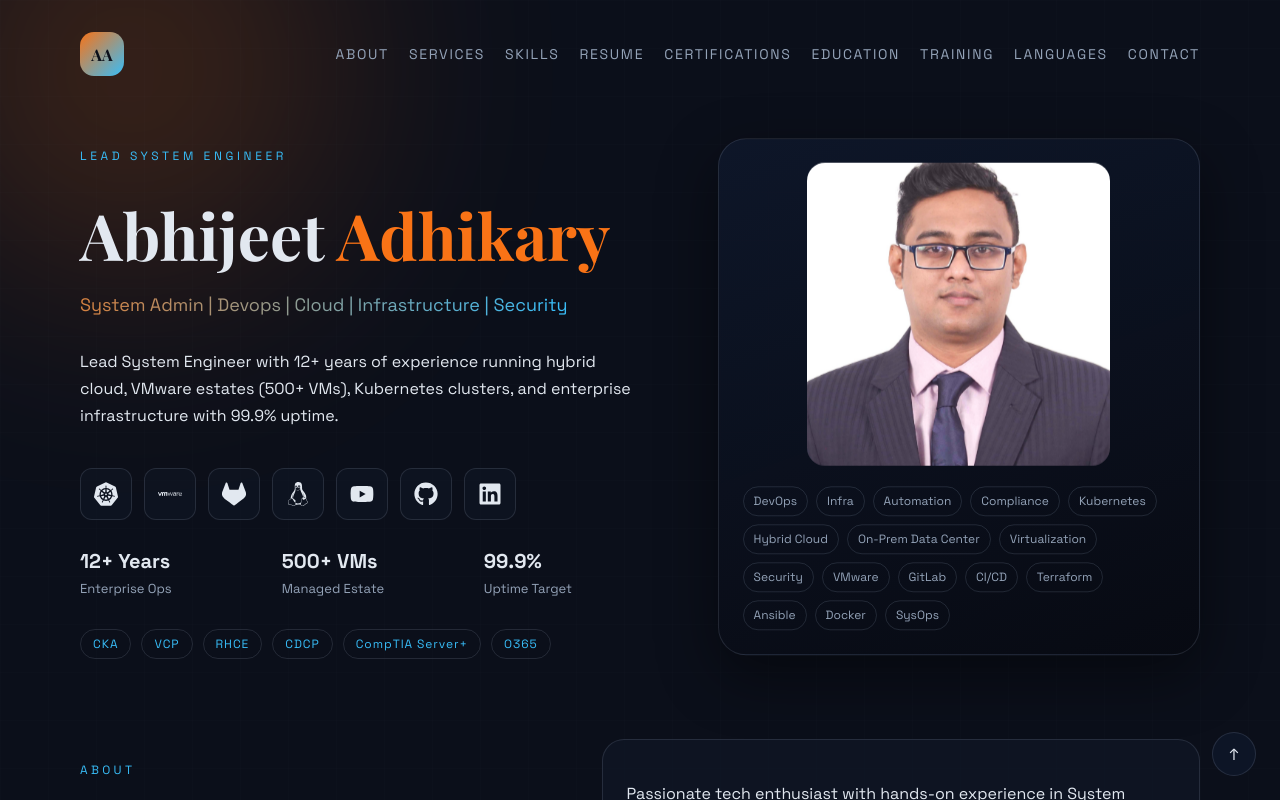
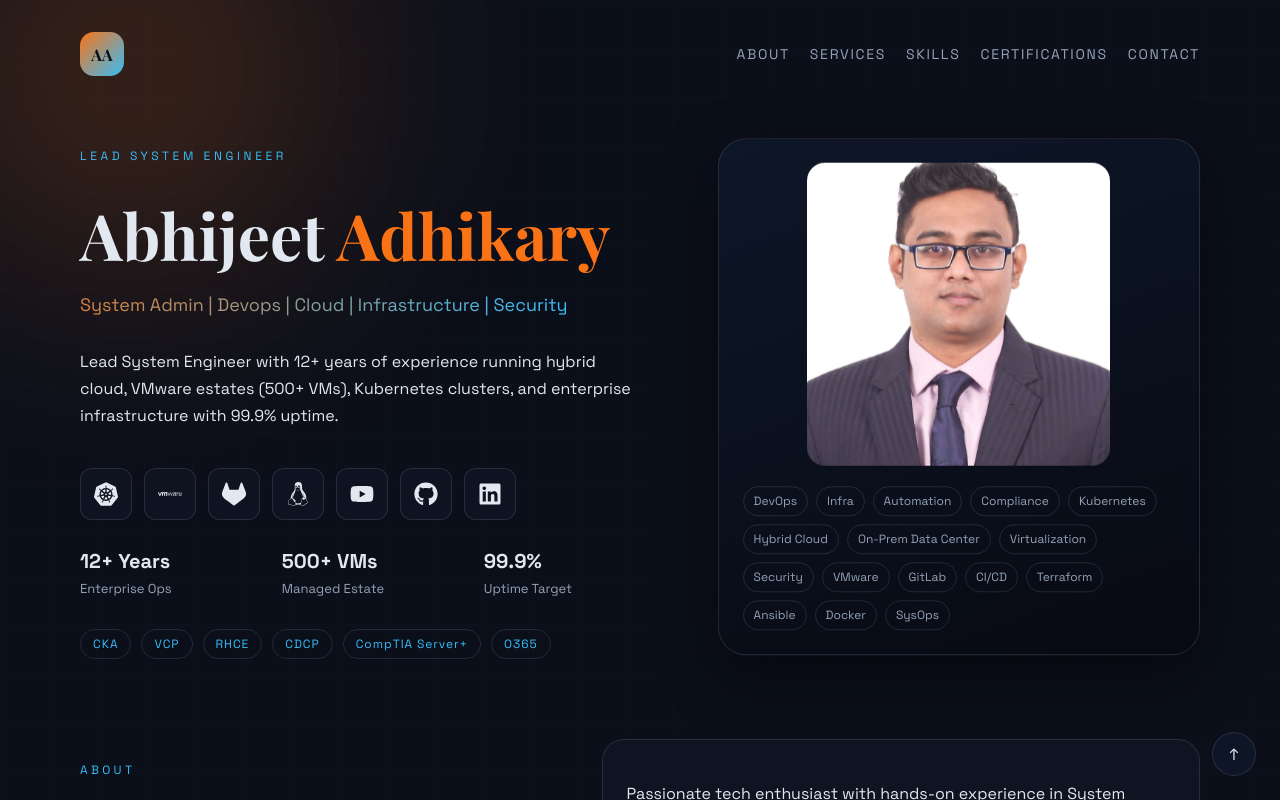
Before and after one commit to abhijet02/website, a Next.js app: page / in a window 1280 px wide. Shown: the top 800 px of the page. Built offline with nearby package versions, Linux system fonts and the light colour scheme; a web font is replaced by a local one.

Commit message:
Update website

```diff
--- a/src/app/page.tsx
+++ b/src/app/page.tsx
@@ -125,11 +125,7 @@ export default function Home() {
           <a href="#about">About</a>
           <a href="#services">Services</a>
           <a href="#skills">Skills</a>
-          <a href="#resume">Resume</a>
           <a href="#certifications">Certifications</a>
-          <a href="#education">Education</a>
-          <a href="#training">Training</a>
-          <a href="#languages">Languages</a>
           <a href="#contact">Contact</a>
         </nav>
       </header>
```
